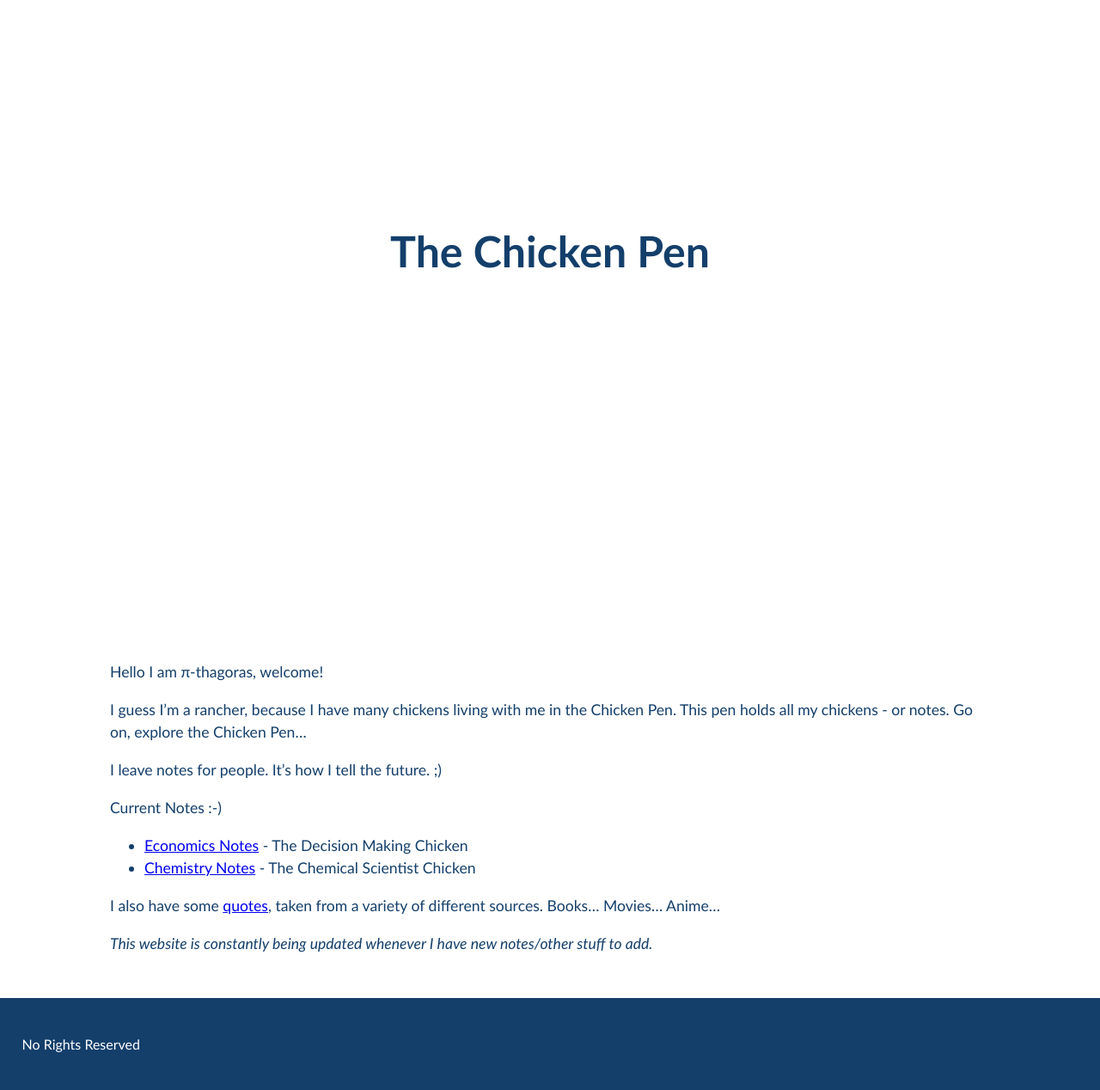
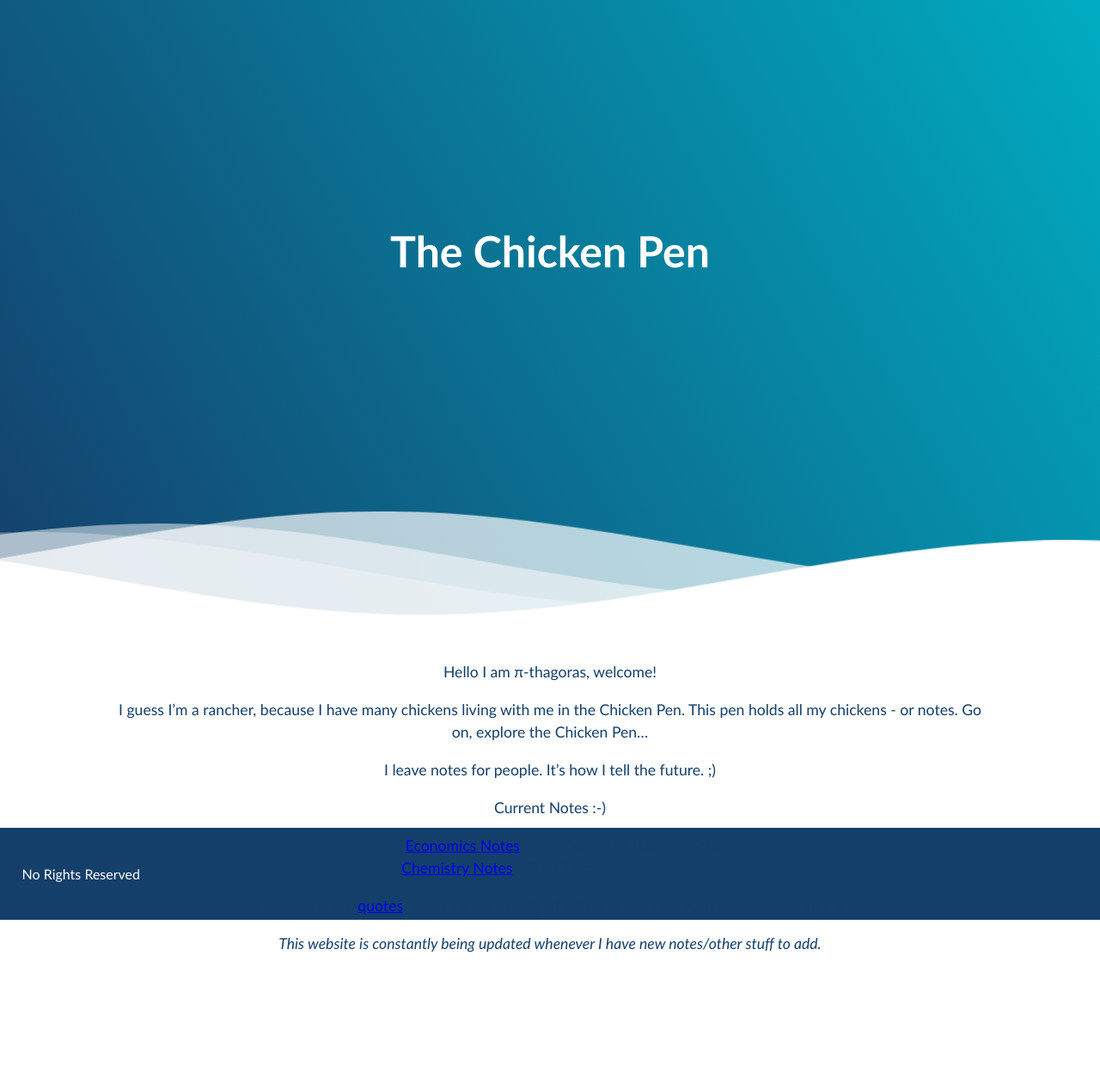
Before and after one commit to Pi-thagoras/the-chicken-pen, a Jekyll site: the page built from index.md, in a window 1280 px wide. Shown: the whole page at 86% size. Built offline with Jekyll 4.4.1, drawn with Linux system fonts in a browser that asks for light colours; after the commit the page ends 1112 px from its top, so only the background shows below that.

Commit message:
vault backup: 2023-04-11 10:40:27

```diff
--- a/assets/css/styles.css
+++ b/assets/css/styles.css
@@ -81,7 +81,7 @@ img {
 
 /*Waves Below*/
 
-.header {
+.page-header {
   position:relative;
   text-align:center;
   background: linear-gradient(60deg, #143F6B 0%, rgba(0,172,193,1) 100%);
@@ -111,7 +111,7 @@ img {
   max-height:150px;
 }
 
-.content {
+.page-content {
   position:relative;
   height:20vh;
   text-align:center;
```
